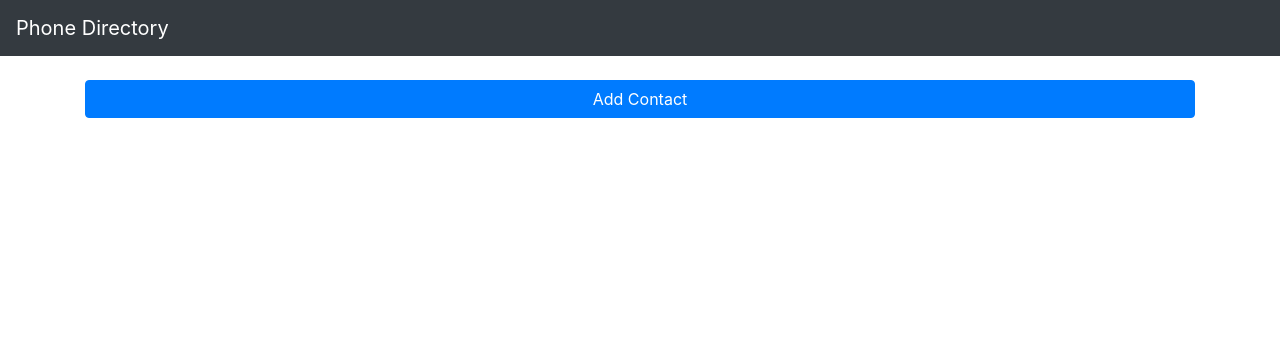
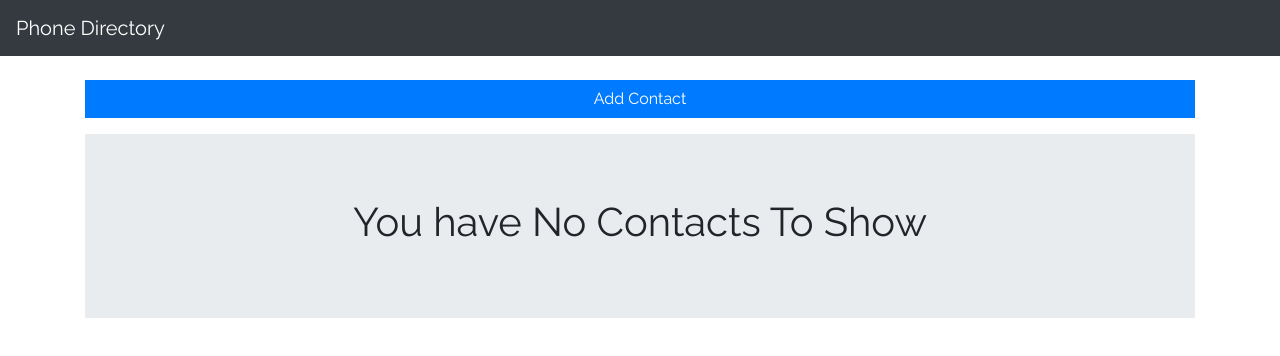
Before and after one commit to amiyaKT/phone-directory, a React (Create React App) app: page / in a window 1280 px wide. Shown: the top 356 px of the page. Built offline with nearby package versions, Linux system fonts and the light colour scheme.

Commit message:
add styles

```diff
--- /dev/null
+++ b/public/css/app.css
@@ -0,0 +1,55 @@
+html {
+  height: 100%;
+}
+
+body {
+  height: 100%;
+  font-family: 'Raleway', sans-serif;
+}
+
+div#root {
+  height: 100%; /* remove this line to see div.app is no more 100% height */
+}
+
+div.app {
+  height: 100%;
+  background-color: cornsilk;
+}
+
+.btn,
+.card {
+  border-radius: 0;
+}
+
+.lds-ripple {
+  display: inline-block;
+  position: relative;
+  width: 64px;
+  height: 64px;
+}
+.lds-ripple div {
+  position: absolute;
+  border: 4px solid black;
+  opacity: 1;
+  border-radius: 50%;
+  animation: lds-ripple 1s cubic-bezier(0, 0.2, 0.8, 1) infinite;
+}
+.lds-ripple div:nth-child(2) {
+  animation-delay: -0.5s;
+}
+@keyframes lds-ripple {
+  0% {
+    top: 28px;
+    left: 28px;
+    width: 0;
+    height: 0;
+    opacity: 1;
+  }
+  100% {
+    top: -1px;
+    left: -1px;
+    width: 58px;
+    height: 58px;
+    opacity: 0;
+  }
+}
--- a/public/index.html
+++ b/public/index.html
@@ -13,16 +13,36 @@
       crossorigin="anonymous"
     />
     <link
+      href="https://fonts.googleapis.com/css?family=Raleway"
       rel="stylesheet"
-      href="https://use.fontawesome.com/releases/v5.8.1/css/all.css"
-      integrity="sha384-50oBUHEmvpQ+1lW4y57PTFmhCaXp0ML5d60M1M7uH2+nqUivzIebhndOJK28anvf"
+    />
+    <link rel="stylesheet" href="./css/app.css" />
+
+    <script
+      defer
+      src="https://use.fontawesome.com/releases/v5.0.9/js/all.js"
+      integrity="sha384-8iPTk2s/jMVj81dnzb/iFR2sdA7u06vHJyyLlAd4snFpCl/SnyUjRrbdJsw1pGIl"
       crossorigin="anonymous"
-    />
-
+    ></script>
     <title>Phone Directory</title>
   </head>
   <body>
     <noscript>You need to enable JavaScript to run this app.</noscript>
     <div id="root"></div>
+    <script
+      src="https://code.jquery.com/jquery-3.3.1.slim.min.js"
+      integrity="sha384-q8i/X+965DzO0rT7abK41JStQIAqVgRVzpbzo5smXKp4YfRvH+8abtTE1Pi6jizo"
+      crossorigin="anonymous"
+    ></script>
+    <script
+      src="https://cdnjs.cloudflare.com/ajax/libs/popper.js/1.14.0/umd/popper.min.js"
+      integrity="sha384-cs/chFZiN24E4KMATLdqdvsezGxaGsi4hLGOzlXwp5UZB1LY//20VyM2taTB4QvJ"
+      crossorigin="anonymous"
+    ></script>
+    <script
+      src="https://stackpath.bootstrapcdn.com/bootstrap/4.1.0/js/bootstrap.min.js"
+      integrity="sha384-uefMccjFJAIv6A+rW+L4AHf99KvxDjWSu1z9VI8SKNVmz4sk7buKt/6v9KI65qnm"
+      crossorigin="anonymous"
+    ></script>
   </body>
 </html>
--- a/src/components/Landing.js
+++ b/src/components/Landing.js
@@ -40,7 +40,13 @@ class App extends Component {
               ))}
             </tbody>
           </table>
-        ) : null}
+        ) : (
+          <div className="jumbotron jumbotron-fluid mt-3">
+            <div className="container">
+              <h1 className="text-center">You have No Contacts To Show</h1>
+            </div>
+          </div>
+        )}
       </div>
     );
   }
```
